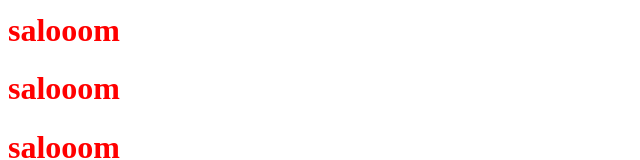
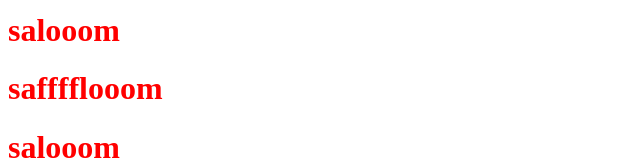
Before and after one commit to wrestler16l/html, a plain HTML site: page index.html in a window 1280 px wide. Shown: the part 192-352 px from the top of the page, without its empty margins (0-640 px from the left). Drawn offline with Linux system fonts and the light colour scheme.

Commit message:
update index.html
fff

```diff
--- a/index.html
+++ b/index.html
@@ -14,7 +14,7 @@
 =======
     <h1>salooom</h1>
     <h1>salooom</h1>
-    <h1>salooom</h1>
+    <h1>safffflooom</h1>
     <h1>salooom</h1>
     <h1>sam</h1>
     <h1>sal</h1>
```
